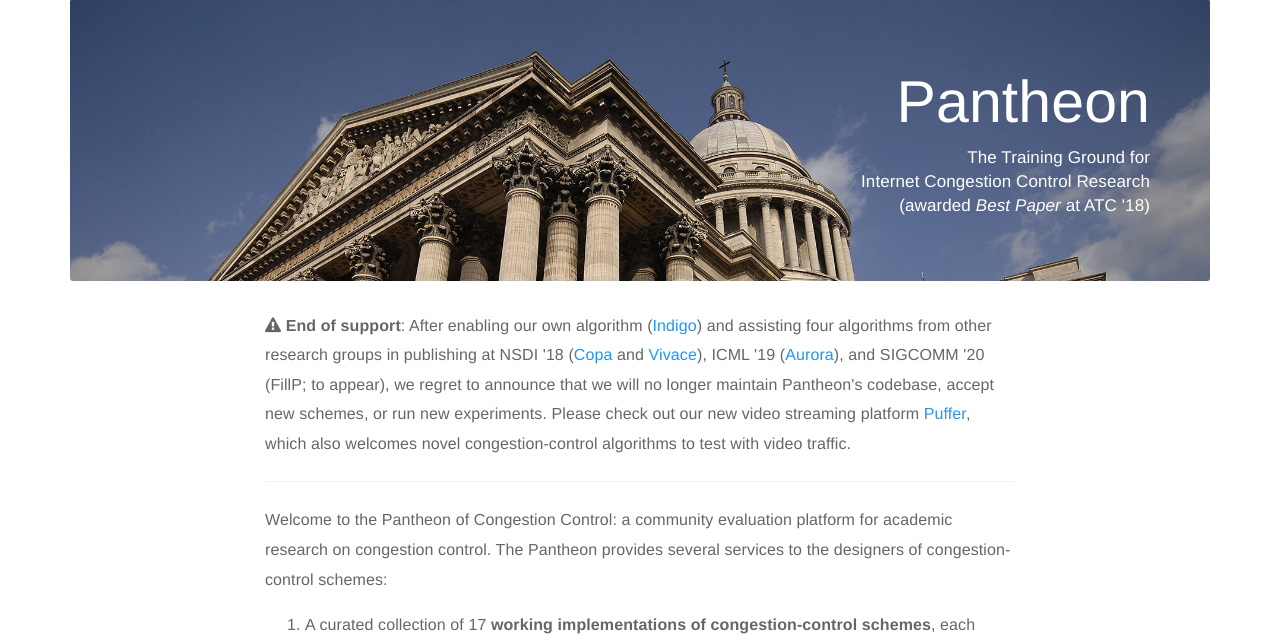
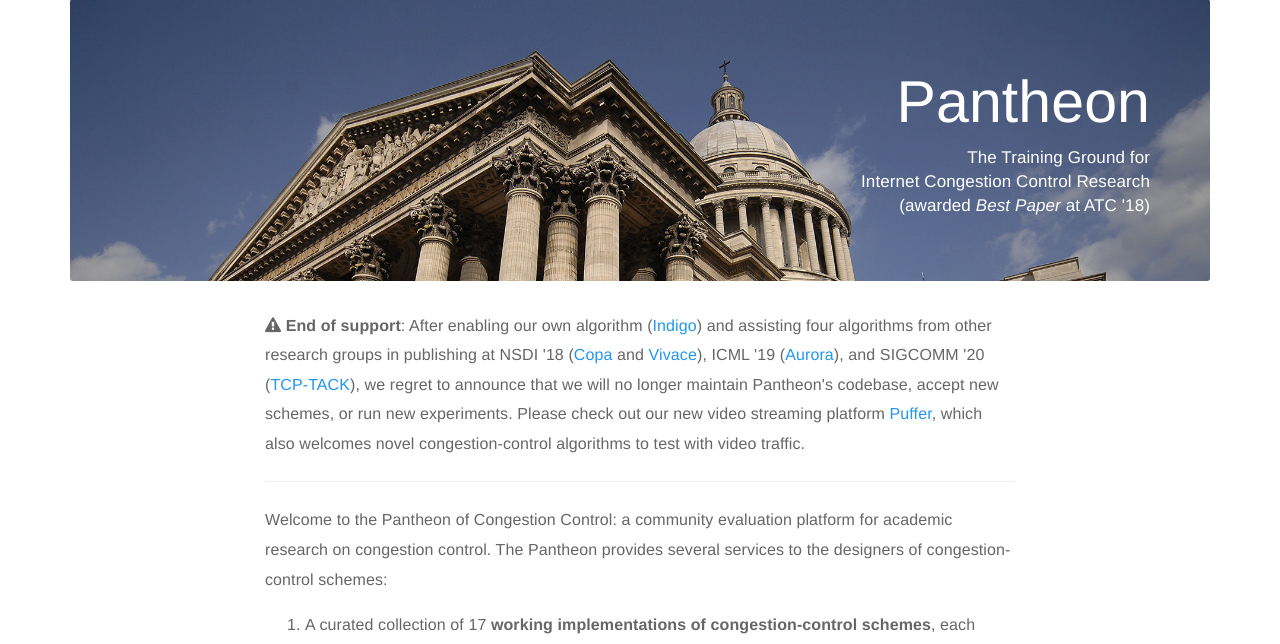
Before and after one commit to StanfordSNR/pantheon_website, a Django app: page / in a window 1280 px wide. Shown: the part 91-735 px from the top of the page. Run offline with Django 3.2, Linux system fonts and the light colour scheme; data that the repository does not hold is empty; some libraries are stand-ins or nearby versions.

Commit message:
Update FillP's link

```diff
--- a/pantheon/templates/pantheon/index.html
+++ b/pantheon/templates/pantheon/index.html
@@ -44,7 +44,8 @@
           (<a href="https://www.usenix.org/system/files/conference/nsdi18/nsdi18-arun.pdf">Copa</a> and
            <a href="https://www.usenix.org/system/files/conference/nsdi18/nsdi18-dong.pdf">Vivace</a>),
           ICML '19 (<a href="http://proceedings.mlr.press/v97/jay19a/jay19a.pdf">Aurora</a>), and
-          SIGCOMM '20 (FillP; to appear), we regret to announce that we will no longer maintain
+          SIGCOMM '20 (<a href="https://dl.acm.org/doi/pdf/10.1145/3387514.3405850">TCP-TACK</a>),
+          we regret to announce that we will no longer maintain
           Pantheon's codebase, accept new schemes, or run new experiments.
           Please check out our new video streaming platform
           <a href="https://puffer.stanford.edu">Puffer</a>, which also welcomes novel congestion-control
```
